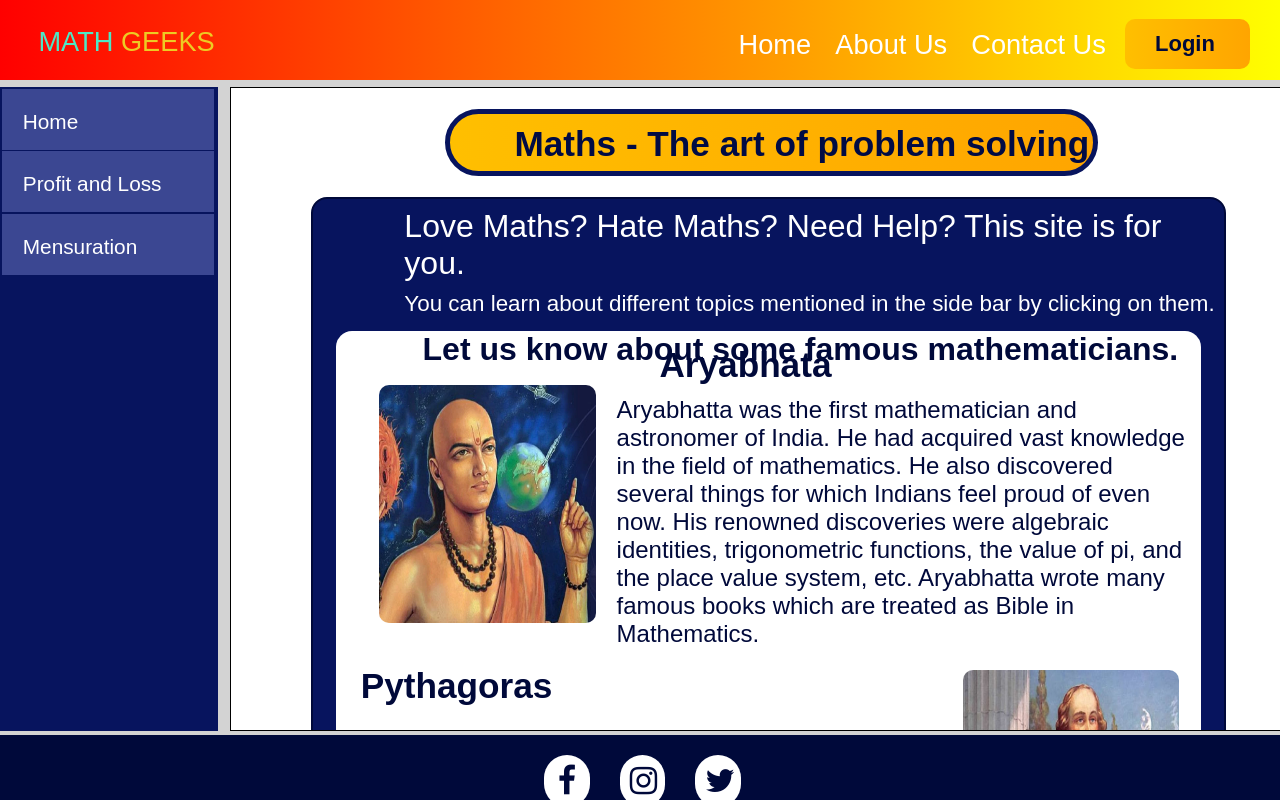
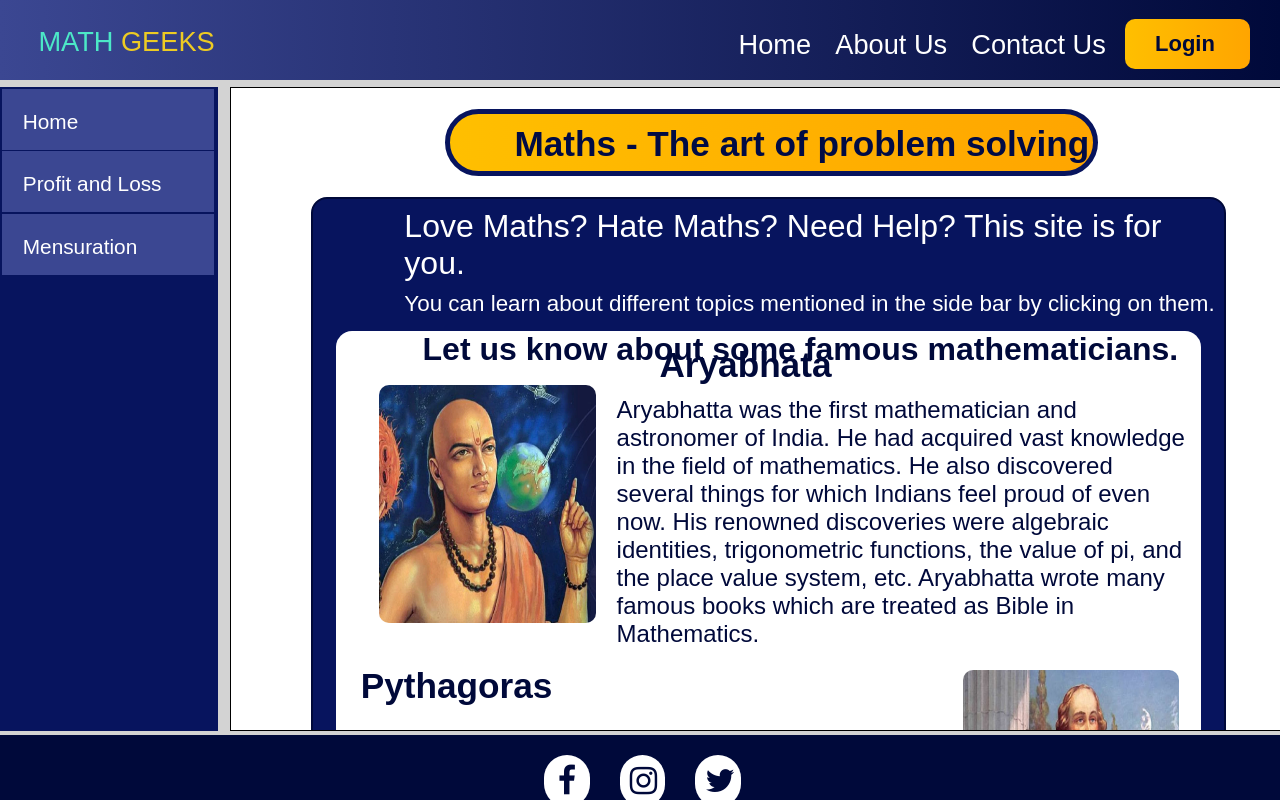
Before and after one commit to himank008/MathGeeks, a plain HTML site: page index.html in a window 1280 px wide. Shown: the top 800 px of the page. Drawn offline with Linux system fonts and the light colour scheme.

Commit message:
Update index.html

```diff
--- a/index.html
+++ b/index.html
@@ -21,7 +21,7 @@
         #header1 {
             height: 13.5%;
             width: 100%;
-            background-image: linear-gradient(to right, red, yellow);
+            background-image: linear-gradient(to right, rgb(59, 71, 146), rgb(0, 9, 58));
             position: fixed;
         }
 
```
